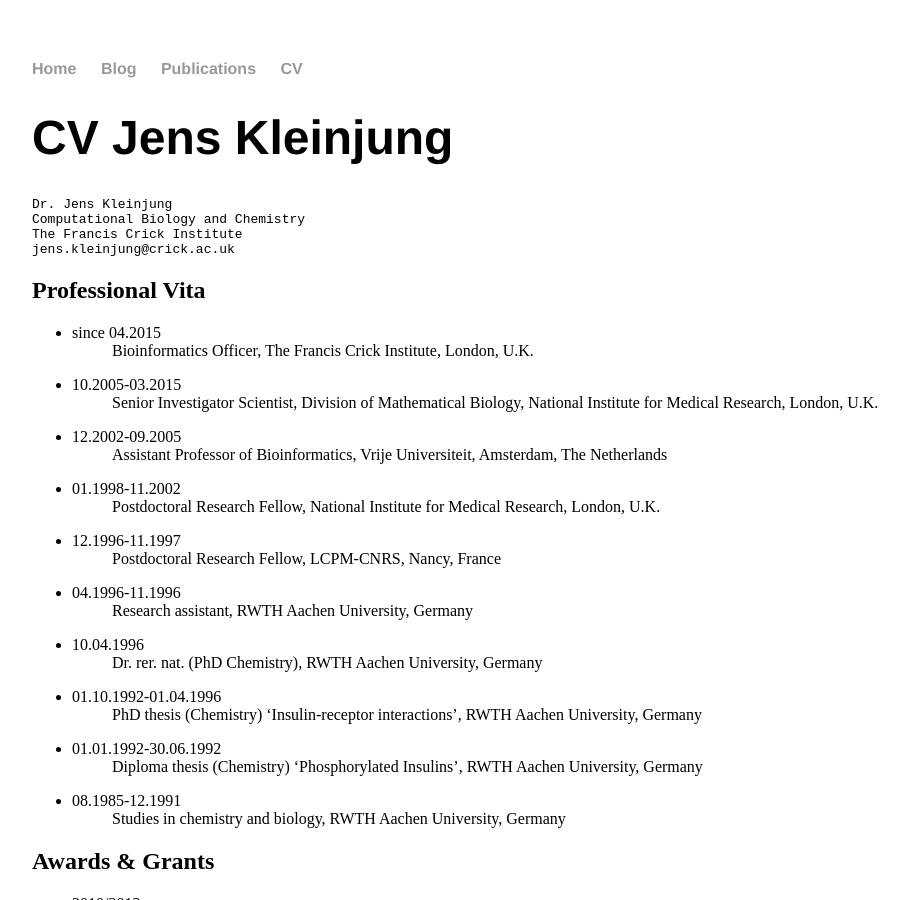
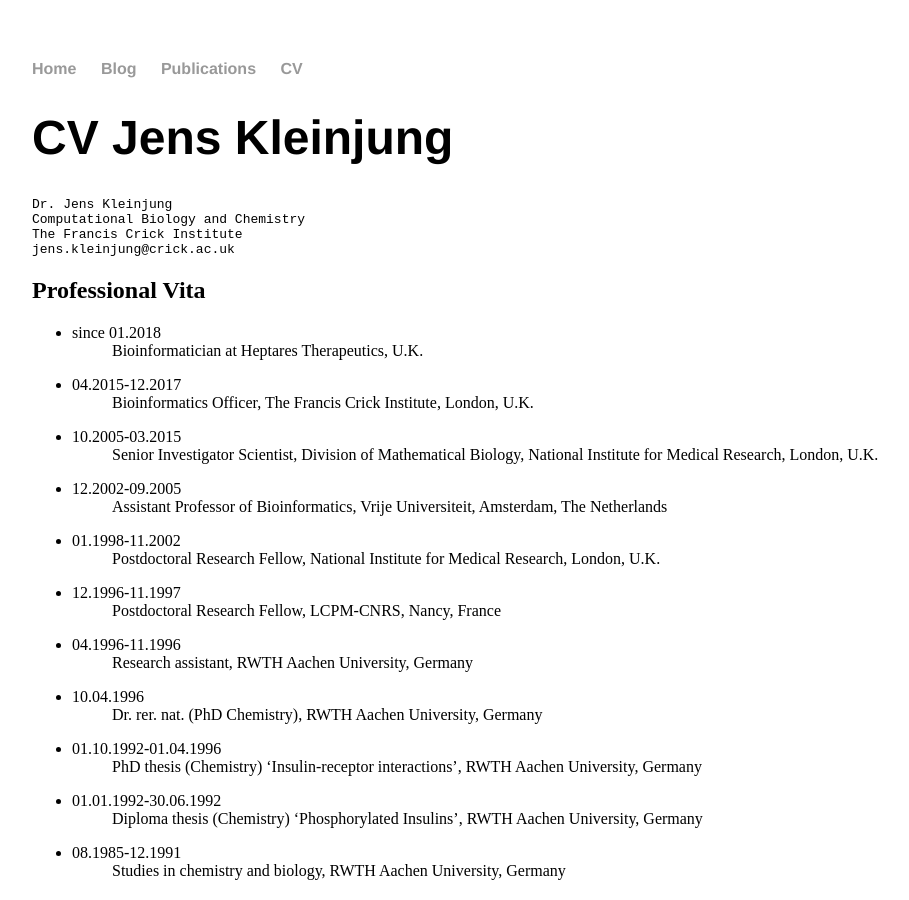
Before and after one commit to jkleinj/jkleinj.github.io, a Jekyll site: the page built from cv/cv.md, in a window 1280 px wide and 900 px high. Shown: the whole window, without its empty margins (160-1069 px from the left). Built offline with Jekyll 4.4.1, drawn with Linux system fonts in a browser that asks for light colours; our own code applies the rules of GitHub Pages for plain Markdown files.

Commit message:
Update cv.md

````diff
--- a/cv/cv.md
+++ b/cv/cv.md
@@ -7,7 +7,9 @@
 ```
 
 ## Professional Vita
-* since 04.2015
+* since 01.2018
+: Bioinformatician at Heptares Therapeutics, U.K.
+* 04.2015-12.2017
 : Bioinformatics Officer, The Francis Crick Institute, London, U.K.
 * 10.2005-03.2015
 : Senior Investigator Scientist, Division of Mathematical Biology, National Institute for Medical Research, London, U.K.
````
